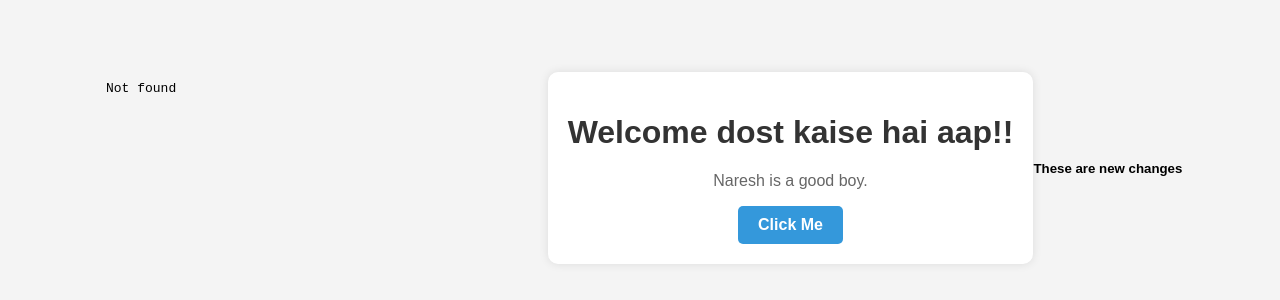
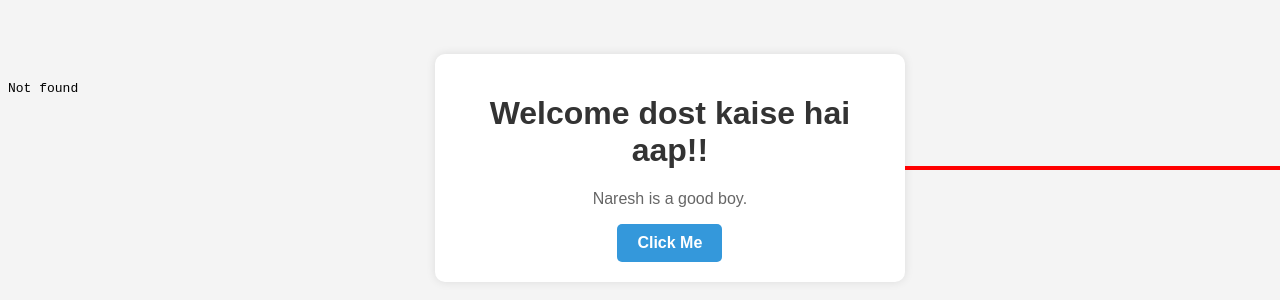
Before and after one commit to singhteekam01/SampleCICD, a plain HTML site: page index.html in a window 1280 px wide. Shown: the part 232-532 px from the top of the page. Drawn offline with Linux system fonts and the light colour scheme.

Commit message:
Update index.html

```diff
--- a/index.html
+++ b/index.html
@@ -45,6 +45,10 @@
       border-radius: 5px;
       transition: background-color 0.3s ease;
     }
+    .box {
+      border: 2px solid red;
+      width: 30vw;
+    }
 
     .button:hover {
       background-color: #2980b9;
@@ -62,8 +66,7 @@
     <a href="#" class="button">Click Me</a>
   </div>
 
-  <div>
-    <h5>These are new changes</h5>
+  <div class="box">
   </div>
 
 </body>
```
